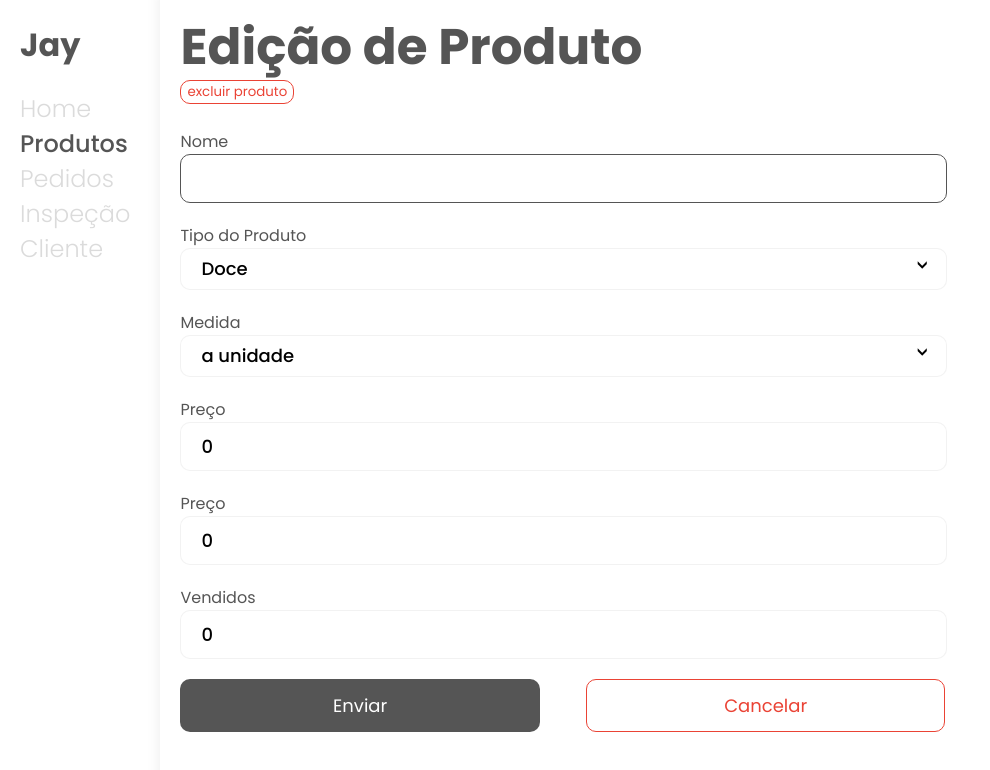
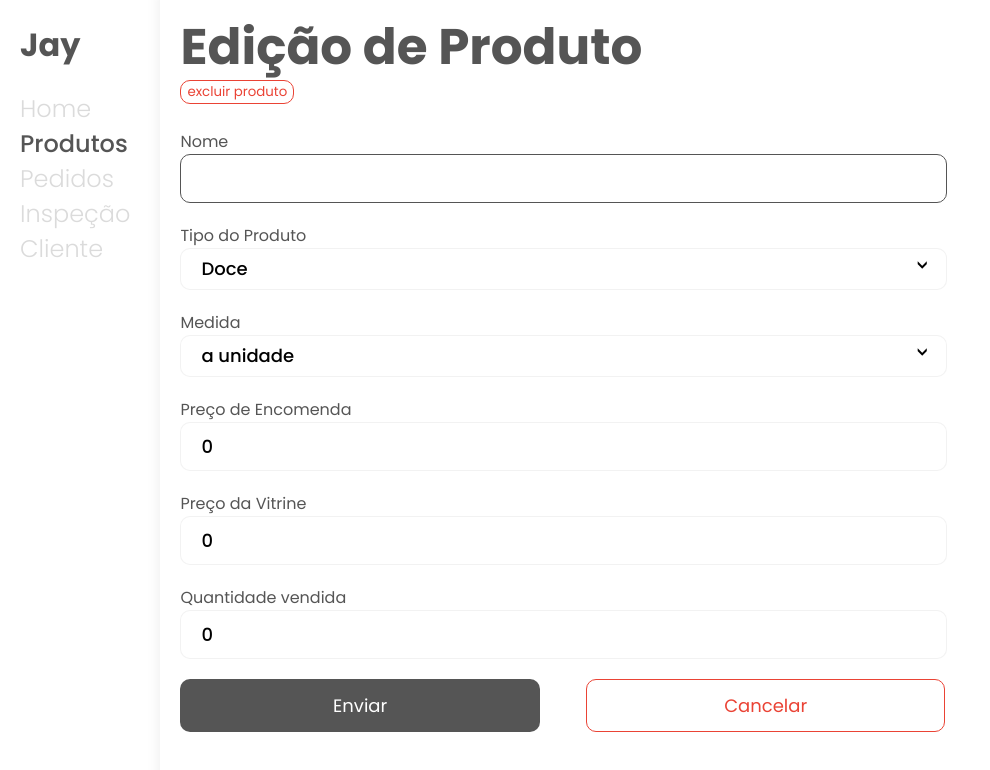
Before and after one commit to LuisCorreia15/Jay-Front, a React (Create React App) app in the folder spa/: page /produto/editar/1 in a window 1280 px wide. Shown: the top 770 px of the page, without its empty margins (0-990 px from the left). Built offline with nearby package versions, Linux system fonts and the light colour scheme; no server answers.

Commit message:
add/starting-modal

```diff
--- a/spa/src/pages/cliente/ClienteEdit.js
+++ b/spa/src/pages/cliente/ClienteEdit.js
@@ -115,7 +115,7 @@ const ClienteEdit = () => {
               value={cliente.logradouro}
             ></input>
           </div>
-          <ButtonForm exitPath="/pedido"></ButtonForm>
+          <ButtonForm exitPath="/cliente"></ButtonForm>
         </form>
       </div>
     </>
--- a/spa/src/pages/pedido/PedidoNew.js
+++ b/spa/src/pages/pedido/PedidoNew.js
@@ -30,10 +30,6 @@ const PedidoNew = () => {
     doGetClientes();
     // eslint-disable-next-line react-hooks/exhaustive-deps
   }, []);
-
-  useEffect(() => {
-    console.log(pedido);
-  }, [pedido]);
 
   const doPost = async () => {
     await axios.post("/api/pedido", pedido);
--- a/spa/src/pages/produto/ProdutoEdit.js
+++ b/spa/src/pages/produto/ProdutoEdit.js
@@ -123,7 +123,7 @@ const ProdutoEdit = () => {
             </select>
           </div>
           <div className="flex-column">
-            Preço
+            Preço de Encomenda
             <input
               type="text"
               name="precoEncomenda"
@@ -134,7 +134,7 @@ const ProdutoEdit = () => {
             ></input>
           </div>
           <div className="flex-column">
-            Preço
+            Preço da Vitrine
             <input
               type="text"
               name="precoVitrine"
@@ -145,7 +145,7 @@ const ProdutoEdit = () => {
             ></input>
           </div>
           <div className="flex-column">
-            Vendidos
+            Quantidade vendida
             <input
               type="text"
               className="pg-input"
```
Also changed, not shown: spa/src/components/item/AddItem.js (added, +7 -0 lines), 1 other file (tests, documents, lock files or other folders).
